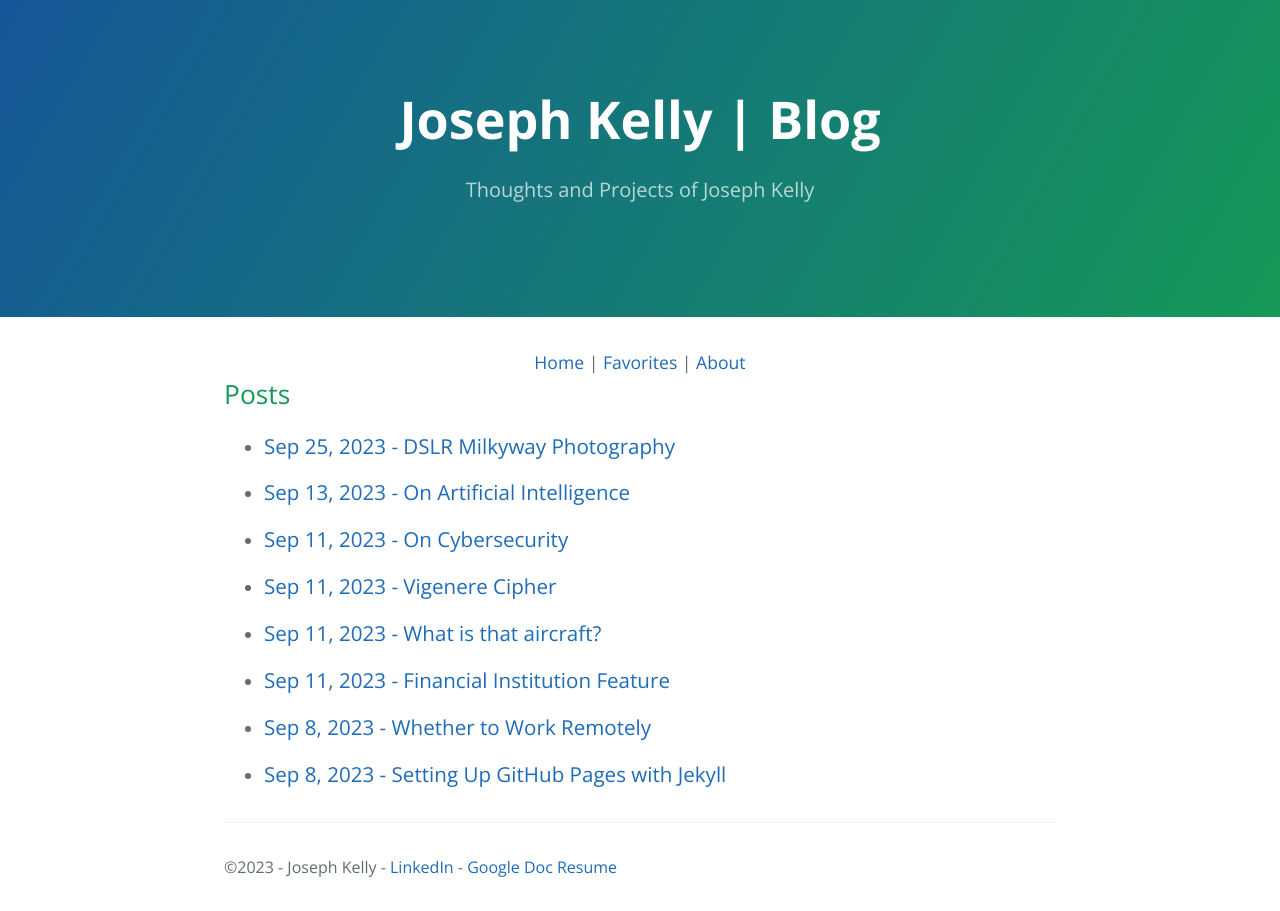
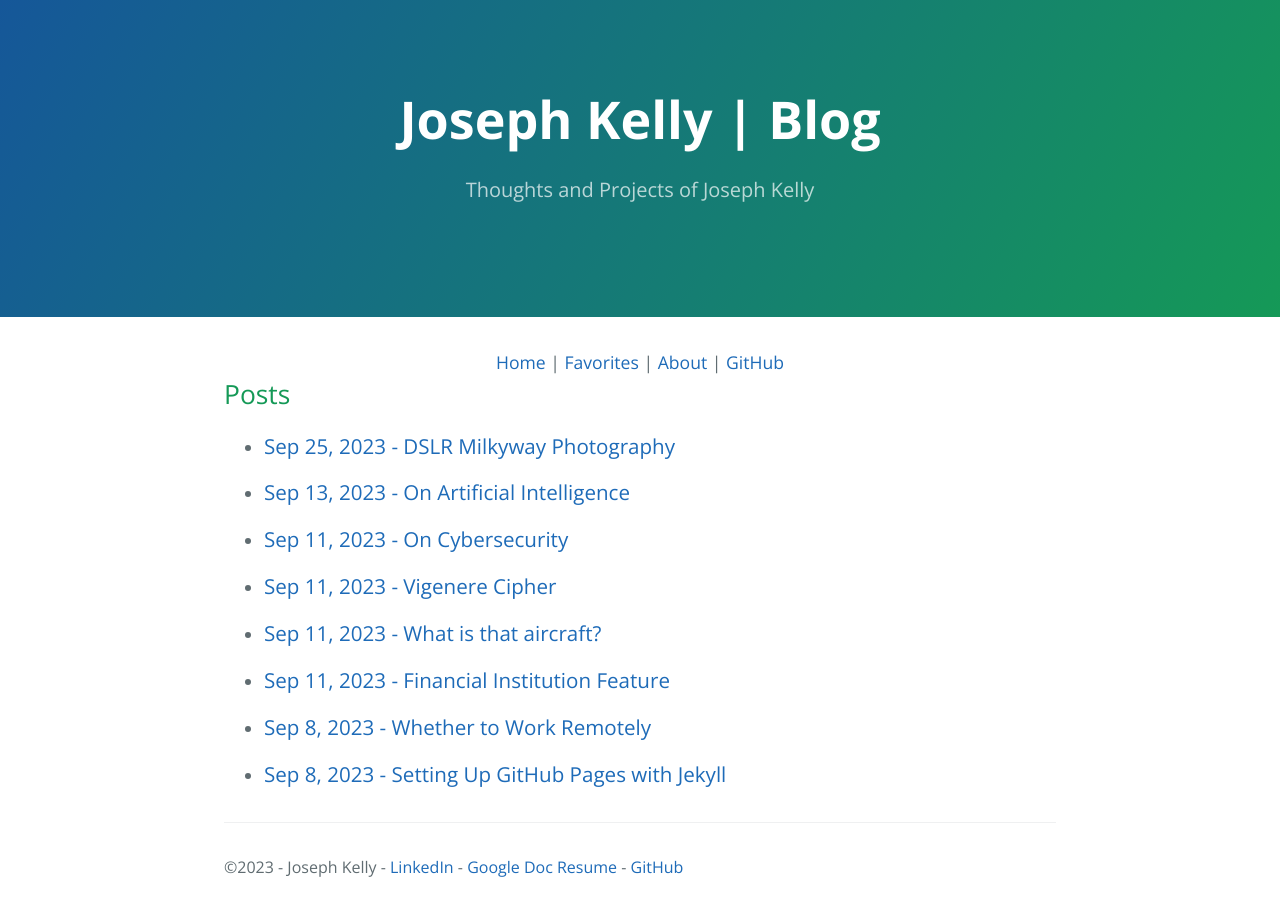
Before and after one commit to dirt19/dirt19.github.io, a Jekyll site: the page built from index.md, in a window 1280 px wide. Built offline with Jekyll 4.4.1, drawn with Linux system fonts in a browser that asks for light colours.

Commit message:
adding GitHub links to the menu

```diff
--- a/_includes/menu.html
+++ b/_includes/menu.html
@@ -1 +1,3 @@
-<center><a href="/">Home</a> | <a href="/fav">Favorites</a> | <a href="/about">About</a></center>
+<center>
+    <a href="/">Home</a> | <a href="/fav">Favorites</a> | <a href="/about">About</a> | <a href="https://github.com/dirt19">GitHub</a>
+</center>
--- a/_layouts/default.html
+++ b/_layouts/default.html
@@ -23,7 +23,10 @@
       {{ content }}
 
       <footer class="site-footer">
-        <span>&copy;{{ "now" | date: "%Y" }} - Joseph Kelly - <a href="https://www.linkedin.com/in/jospkelly/">LinkedIn</a> - <a href="https://docs.google.com/document/d/1_OvaqjmBVYjfslPBFlAe9D9dIxJ6fpLaXWO4E0KqXzs">Google Doc Resume</a></span>
+        <span>&copy;{{ "now" | date: "%Y" }} - Joseph Kelly -
+          <a href="https://www.linkedin.com/in/jospkelly/">LinkedIn</a> -
+          <a href="https://docs.google.com/document/d/1_OvaqjmBVYjfslPBFlAe9D9dIxJ6fpLaXWO4E0KqXzs">Google Doc Resume</a> -
+          <a href="{{ site.github.repository_url }}">GitHub</a> </span>
       </footer>
     </main>
   </body>
```
